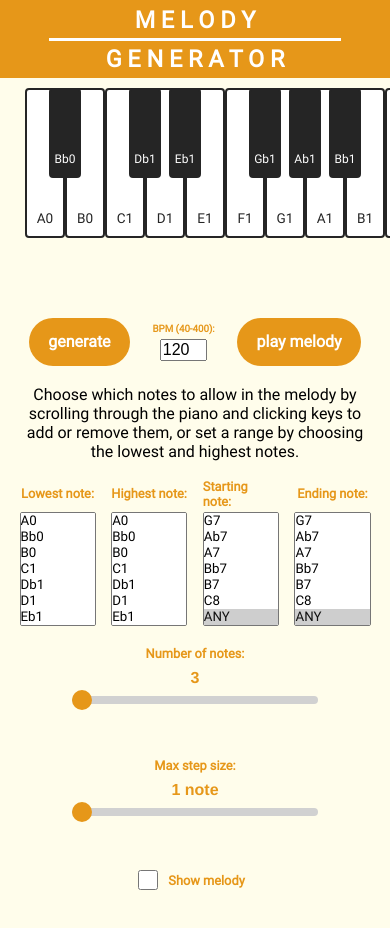
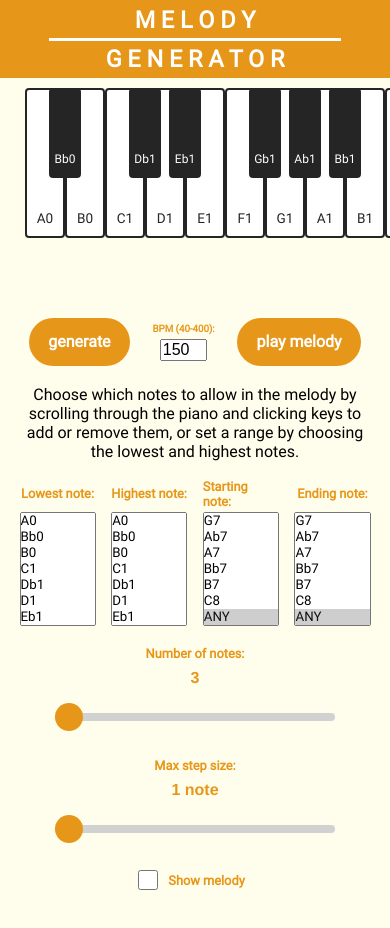
Before and after one commit to Quincy-N/Melody-Generator, a plain HTML site: page index.html in a window 390 px wide. Drawn offline with nearby package versions, Linux system fonts and the light colour scheme; no server answers.

Commit message:
applied cosmetic changes and changed default bpm to 150

```diff
--- a/css/style.css
+++ b/css/style.css
@@ -579,6 +579,8 @@ input[type="range"] {
     background: transparent;
     cursor: pointer;
     width: 100%;
+    grid-row: 3 / 4;
+    align-self: center;
 }
 
   /* Removes default focus */
@@ -598,12 +600,12 @@ input[type="range"]::-webkit-slider-runnable-track {
 input[type="range"]::-webkit-slider-thumb {
     -webkit-appearance: none; /* Override default look */
     appearance: none;
-    margin-top: -6px; /* Centers thumb on the track */
+    margin-top: -10px; /* Centers thumb on the track */
     background-color: #e69719;
     box-shadow: none;
-    border-radius: 1.25rem;
-    height: 1.25rem;
-    width: 1.25rem;
+    border-radius: 1.75rem;
+    height: 1.75rem;
+    width: 1.75rem;
 }
 
 input[type="range"]:focus::-webkit-slider-thumb {
@@ -749,7 +751,7 @@ dialog button {
     }
 
     #notes-num-box {
-        width: 70%;
+        width: 80%;
         padding-bottom: 0px;
         grid-row: 2 / 3;
         grid-column: 1 / span 4;
@@ -757,7 +759,7 @@ dialog button {
     }
 
     #max-step-box {
-        width: 70%;
+        width: 80%;
         padding-bottom: 0px;
         grid-row: 3 / 4;
         grid-column: 1 / span 4;
--- a/index.html
+++ b/index.html
@@ -116,7 +116,7 @@
         <button type="button" id="generate-button"><h4>generate</h4></button>
         <div id="bpm-box">
             <label for="bpm" id="bpm-label">BPM (40-400):</label>
-            <input type="number" id="bpm" name="bpm" min="40" max="400" value="120">
+            <input type="number" id="bpm" name="bpm" min="40" max="400" value="150">
         </div>
         <button type="button" id="play-button"><h4>play melody</h4></button>
     </div>
--- a/scripts/melodyGenerator.js
+++ b/scripts/melodyGenerator.js
@@ -298,11 +298,11 @@ showMelodyCheckbox.addEventListener("change", () => {
 
 generateButton.addEventListener("click", () => {
     if (selectedNotes[0] != undefined) {
-        generateButton.style.backgroundColor = "hsl(37, 94%, 62%)";
+        generateButton.style.backgroundColor = "hsl(207, 66%, 50%)";
         generateButton.style.transform = "scale(.95,.95)";
         removeHighlight = setTimeout(() => {
             generateButton.removeAttribute("style");
-        }, 200);
+        }, 300);
         if (timeouts[0] != undefined && melody[0] != undefined) {
             for (let timeout of timeouts) {
                 clearTimeout(timeout);
```
